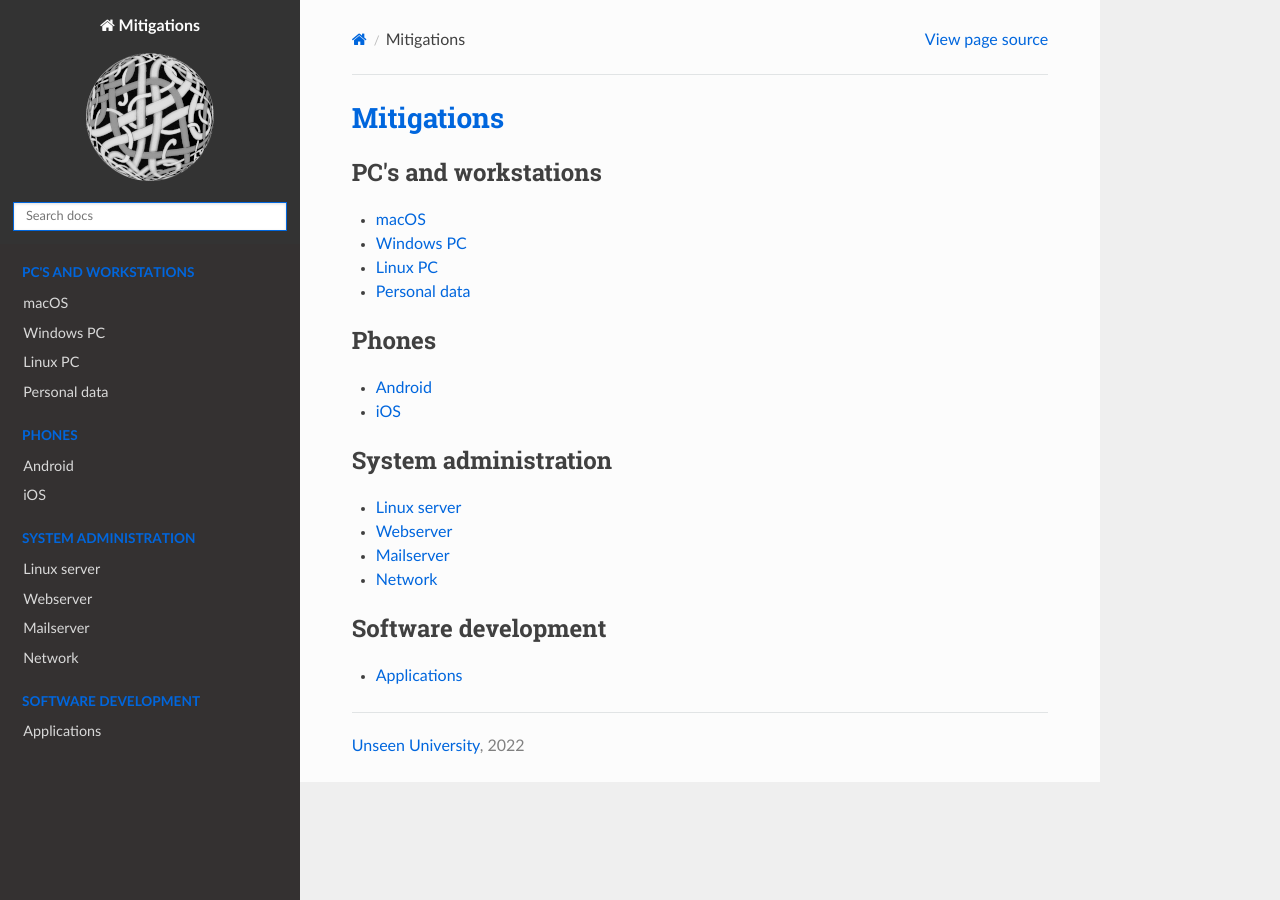
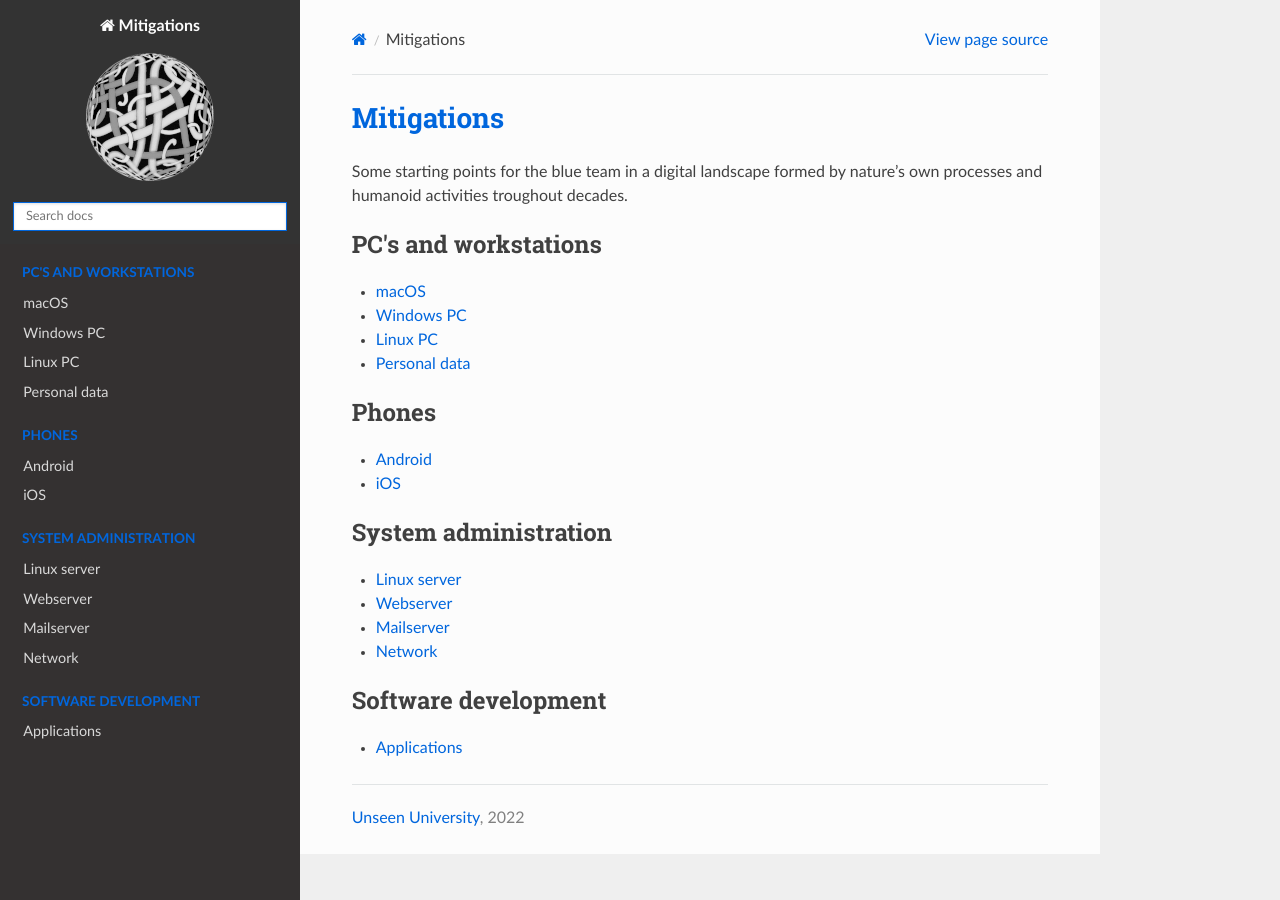
Before and after one commit to tymyrddin/mitigations, a Sphinx documentation site: the page built from source/index.rst, in a window 1280 px wide. Built offline with Sphinx 7.4.7 and the Read the Docs theme 2.0.0, drawn with Linux system fonts in a browser that asks for light colours.

Commit message:
Finding form

```diff
--- a/source/index.rst
+++ b/source/index.rst
@@ -1,5 +1,8 @@
 Mitigations
 =================================================
+
+Some starting points for the blue team in a digital landscape formed by nature's own processes and humanoid activities
+troughout decades.
 
 .. toctree::
    :caption: PC's and workstations
```
